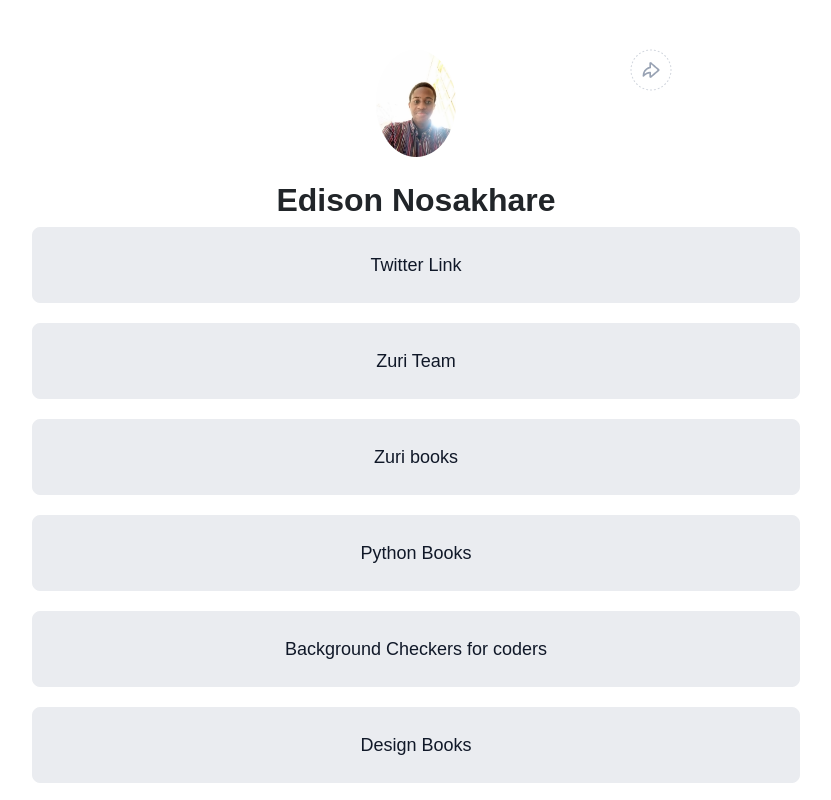
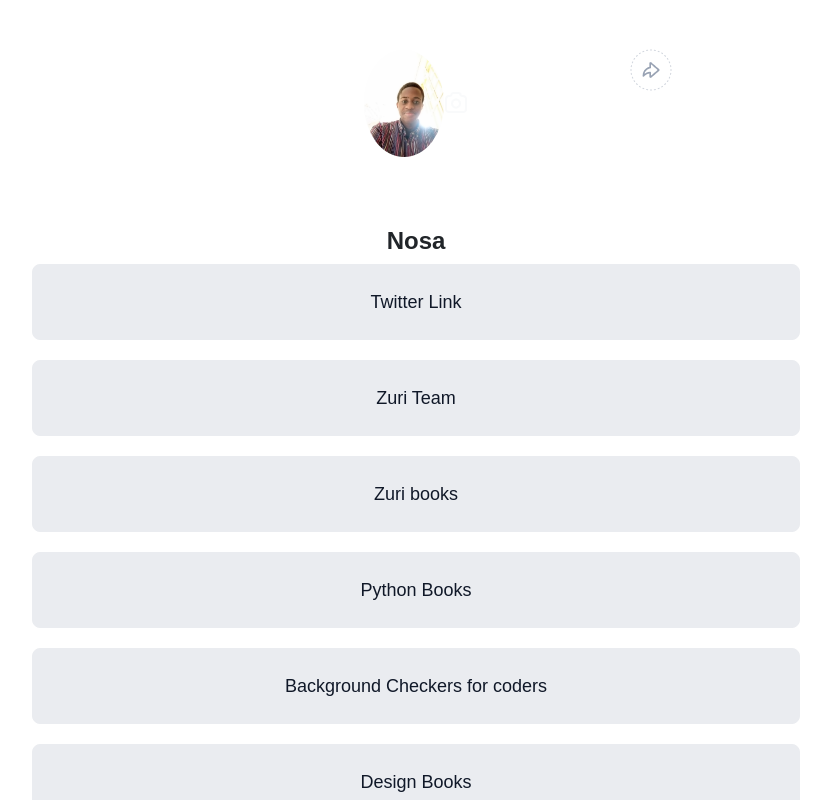
Before and after one commit to Nosa10/metabnb, a React (Create React App) app: page / in a window 1280 px wide. Shown: the top 800 px of the page, without its empty margins (224-1055 px from the left). Built offline with nearby package versions, Linux system fonts and the light colour scheme.

Commit message:
My first project 1

```diff
--- a/src/components/main.js
+++ b/src/components/main.js
@@ -13,38 +13,28 @@ class Main extends Component {
                 <section id='profile'>
                     <header>
                        <div className='relative'>
-                           <img src='/assets/images/profile.jpg' alt='profile' id='profile_img'/>
+                            <div className='figure'>
+                            <img src='\assets\images\profile_1.jpg' alt='profile' id='profile__img' className='image-main'/>
+                            <img src='\assets\images\camera_icon.png' alt='camera icon' id='icon' className='image-hover cursor-pointer'/>
+                            </div>
+
                            <img src="assets/images/share_button_desktop.png" alt="share button" className='button_desktop'/>
                            <img src="assets/images/share_button_mobile.png" alt="share_button" className='button_mobile'/>
-                           <div id='camera'>
-                              <img src='assets/images/camera_icon.png' alt='camera icon' id='icon'/>
-                           </div>
                         </div>
 
                         <br/>
                         <h1 id='slack'>Edison Nosakhare</h1>
+                        <h1 id='twitter'>Nosa</h1>
                     </header>
                 </section>
                 <section id='links'>
                     <div id='main'>
-                    <div className='twitter'>
                         <a href='https://twitter.com/edisonnosakhare' id='twitter' target='_blank'><p>Twitter Link</p></a>
-                    </div>
-                    <div className='twitter'>
-                        <a href='https://training.zuri.team/' id='btn_zuri' target='_blank' ><p>Zuri Team</p></a>
-                    </div>
-                    <div className='twitter'>
+                        <a href='https://training.zuri.team/' id='btn__zuri' target='_blank' ><p>Zuri Team</p></a>
                         <a href='https://books.zuri.team' id='books' target='_blank' ><p>Zuri books</p></a>
-                    </div>
-                    <div className='twitter'>
-                        <a href='https://books.zuri.team/python-for-beginners?ref_id = Edison Nosakhare' target='_blank' id='book_python' ><p>Python Books</p></a>
-                    </div>
-                    <div className='twitter'>
+                        <a href='https://books.zuri.team/python-for-beginners?ref_id = Edison Nosakhare' target='_blank' id='book__python' ><p>Python Books</p></a>
                         <a href='https://background.zuri.team' target='_blank' id='pitch'><p>Background Checkers for coders</p></a>
-                    </div>
-                    <div className='twitter'>
-                        <a href='https://books.zuri.team/design-rules' target='_blank' id='book_design'><p>Design Books</p></a>
-                    </div>
+                        <a href='https://books.zuri.team/design-rules' target='_blank' id='book__design'><p>Design Books</p></a>
                     </div>
 
 
@@ -56,7 +46,7 @@ class Main extends Component {
                     <a href='https://www.github.com/Nosa10'>
                     <img src='assets/images/github.png' alt='github'/>
                     </a><br/>
-
+                    <hr/>
                 </section><br/>
                 <section id='footer'>
                     <footer>
--- a/src/index.css
+++ b/src/index.css
@@ -8,7 +8,7 @@ body {
   position: relative;
   margin-top: 50px;
 }
-#profile_img{
+#profile__img{
   width: 5rem;
   height: auto;
   border-radius: 50%;
@@ -43,12 +43,19 @@ body {
 #slack{
   font-size: xx-large;
   font-weight: bolder;
+  visibility: hidden;
+}
+#twitter{
+  font-size: x-large;
+  font-weight: bolder;
 }
 #camera{
   padding-bottom: 25rem;
   position: absolute;
 }
-.twitter{
+#main a{
+  padding-bottom: 20px;
+  margin-bottom: 20px;
   box-sizing: border-box;
   padding: 24px 32px;
   margin: 0 auto;
@@ -64,6 +71,7 @@ font-weight: 500;
   font-size: 18px;
   display: block;
 }
+
 @media (max-width: 768px) {
   .twitter{
     width: 343px;
```
Also changed, not shown: public/assets/images/profile_1.jpg (renamed from public/assets/images/profile.jpg). Lines whose indentation alone changed are shown as unchanged.
